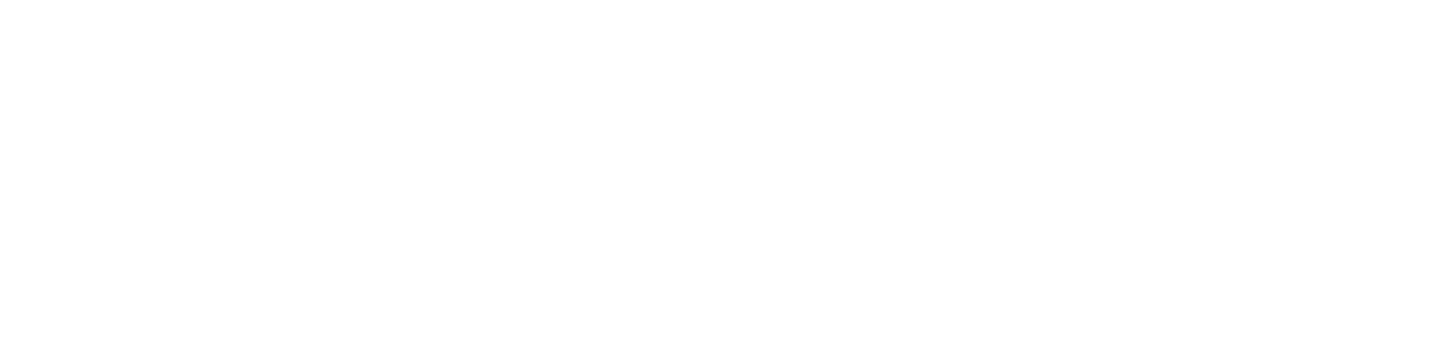
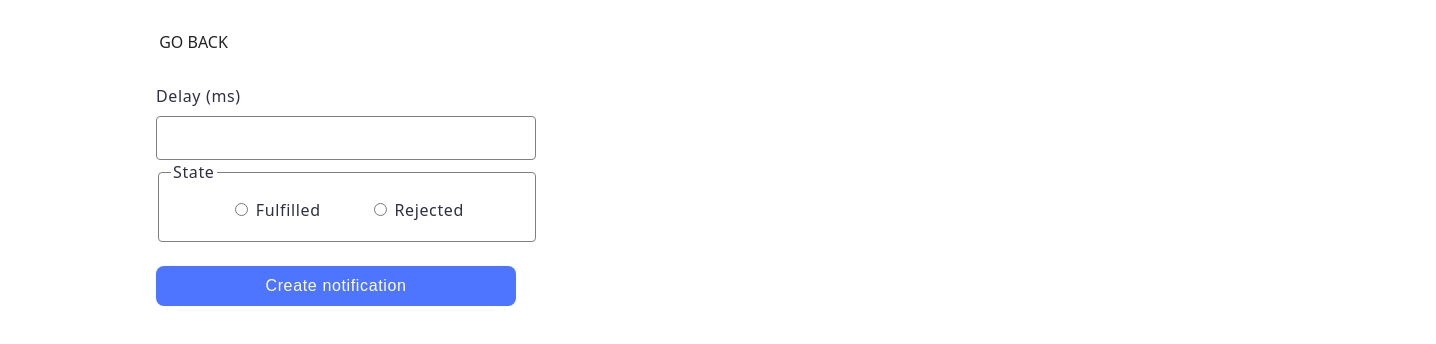
Before and after one commit to khrystynakozakevych/goit-js-hw-10, a website built with Vite: page src/2-snackbar.html in a window 1280 px wide. Shown: the whole page, 1436 px wide, since content can reach past the window. Built offline with nearby package versions, Linux system fonts and the light colour scheme.

Commit message:
update snackbar file

```diff
--- a/src/2-snackbar.html
+++ b/src/2-snackbar.html
@@ -7,8 +7,35 @@
     <title>Page 3</title>
     <link rel="stylesheet" href="./css/styles.css" />
   </head>
-  <body>
-    <main></main>
+  <body class="timer-wrapper">
+    <main>
+      <p class="nav-wrapper">
+        <a class="navigation-link" href="./index.html">Go back</a>
+      </p>
+
+      <form class="form">
+        <label class="form-label">
+          Delay (ms)
+          <input class="delay-input" type="number" name="delay" required />
+        </label>
+
+        <fieldset class="fieldset">
+          <legend>State</legend>
+          <label>
+            <input type="radio" name="state" value="fulfilled" required />
+            Fulfilled
+          </label>
+          <label>
+            <input type="radio" name="state" value="rejected" required />
+            Rejected
+          </label>
+        </fieldset>
+
+        <button class="btn-notification" type="submit">
+          Create notification
+        </button>
+      </form>
+    </main>
 
     <script src="./js/2-snackbar.js" type="module"></script>
   </body>
--- a/src/css/2-snackbar.css
+++ b/src/css/2-snackbar.css
@@ -0,0 +1,54 @@
+.form-label {
+  display: flex;
+  flex-direction: column;
+  gap: 8px;
+  font-weight: 400;
+  font-size: 16px;
+  line-height: 1.5;
+  letter-spacing: 0.04em;
+  color: #2e2f42;
+}
+
+.delay-input {
+  border: 1px solid #808080;
+  border-radius: 4px;
+  width: 360px;
+  height: 40px;
+  padding-left: 16px;
+}
+
+.fieldset {
+  border: 1px solid #808080;
+  border-radius: 4px;
+  width: 352px;
+  height: 64px;
+  font-weight: 400;
+  font-size: 16px;
+  line-height: 1.5;
+  letter-spacing: 0.04em;
+  color: #2e2f42;
+  display: flex;
+  align-items: center;
+  justify-content: center;
+  gap: 48px;
+}
+
+.btn-notification {
+  background: #4e75ff;
+  border-radius: 8px;
+  padding: 8px 16px;
+  width: 360px;
+  height: 40px;
+  font-weight: 500;
+  font-size: 16px;
+  line-height: 1.5;
+  letter-spacing: 0.04em;
+  color: #fff;
+  margin-top: 24px;
+  border: none;
+}
+
+.btn-notification:hover,
+.btn-notification:focus {
+  background: #6c8cff;
+}
--- a/src/js/2-snackbar.js
+++ b/src/js/2-snackbar.js
@@ -0,0 +1,57 @@
+import iziToast from 'izitoast';
+import 'izitoast/dist/css/iziToast.min.css';
+
+// selecting DOM elements
+const form = document.querySelector('.form');
+
+// function to create and handle promise
+const createPromise = (delay, state) => {
+  return new Promise((resolve, reject) => {
+    setTimeout(() => {
+      if (state === 'fulfilled') {
+        resolve(delay);
+      } else {
+        reject(delay);
+      }
+    }, delay);
+  });
+};
+
+// handling form submission
+form.addEventListener('submit', event => {
+  event.preventDefault();
+
+  const delayInput = form.elements['delay'].value;
+  const stateInput = form.elements['state'].value;
+
+  const delay = parseInt(delayInput);
+
+  createPromise(delay, stateInput)
+    .then(delay => {
+      // handling fulfilled promise
+      iziToast.success({
+        message: `Fulfilled promise in ${delay}ms`,
+        position: 'topRight',
+        backgroundColor: '#59a10d',
+        class: 'custom-toast-success',
+        width: '383px',
+        titleLineHeight: '150%',
+        messageLineHeight: '150%',
+      });
+    })
+    .catch(delay => {
+      // handling rejected promise
+      iziToast.error({
+        message: `Rejected promise in ${delay}ms`,
+        position: 'topRight',
+        backgroundColor: '#ef4040',
+        class: 'custom-toast-error',
+        width: '383px',
+        titleLineHeight: '150%',
+        messageLineHeight: '150%',
+      });
+    });
+
+  form.elements['state'].forEach(radio => (radio.checked = false));
+  form.elements['delay'].value = '';
+});
```
